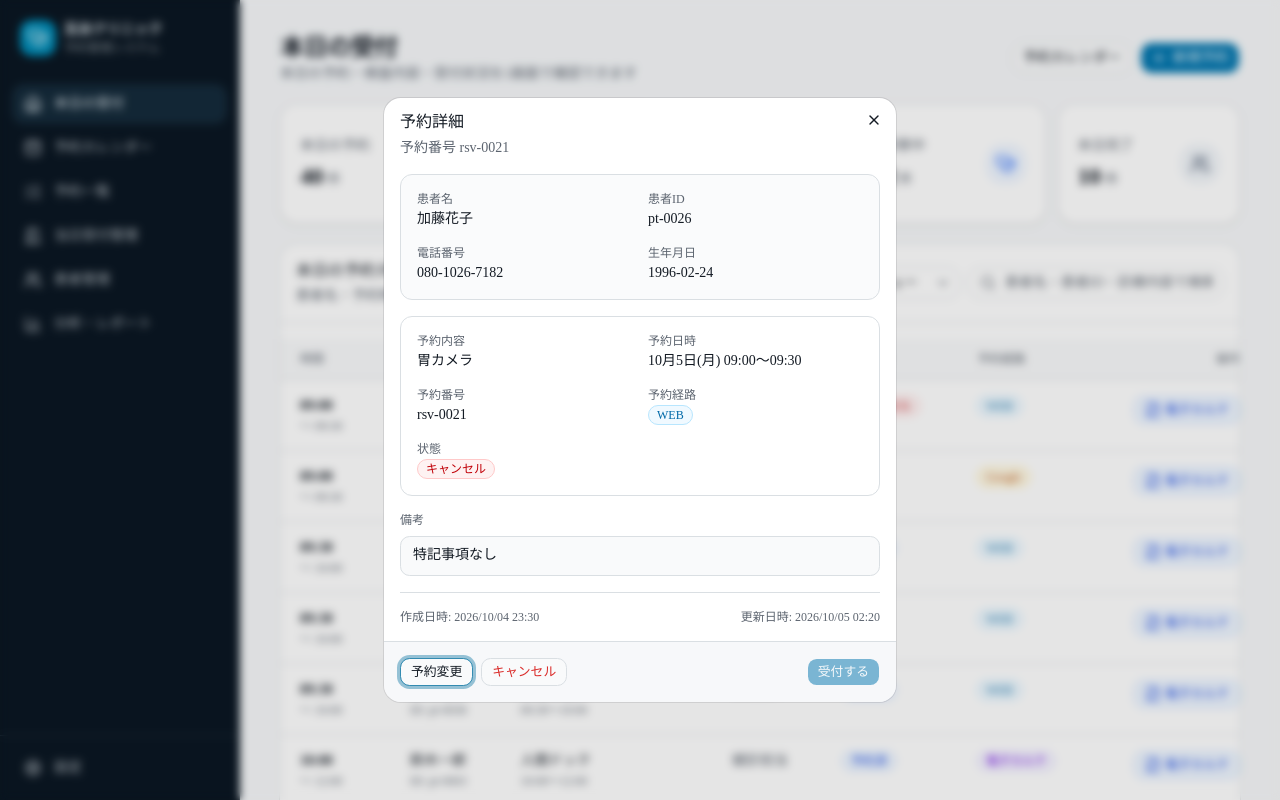
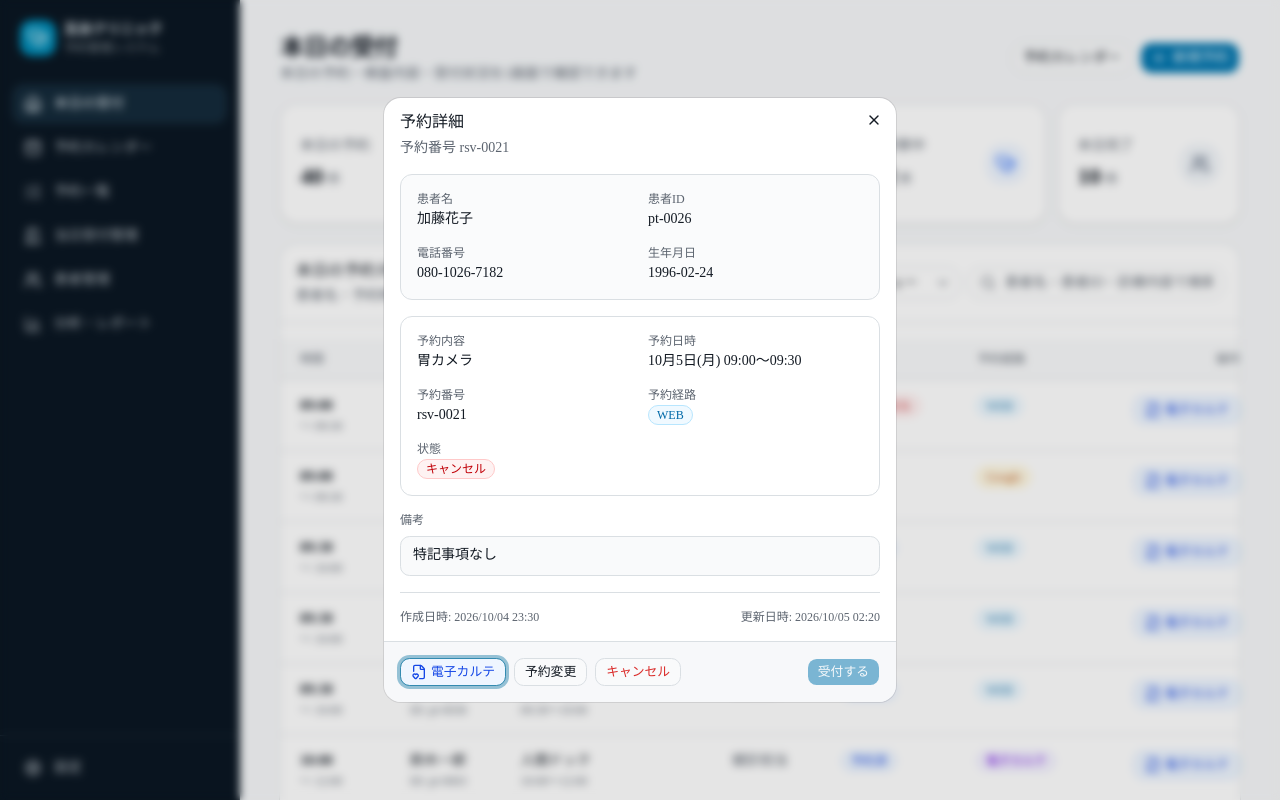
Before and after one commit to crestix-company/crestix-clinic-reservation-system, a Next.js app: page /admin in a window 1280 px wide. Both pictures are taken after a click on the element 770 px from the left and 415 px from the top of the page. Shown: the top 800 px of the page. Built offline with nearby package versions, Linux system fonts and the light colour scheme.

Commit message:
feat: add electronic chart action to reservation detail

```diff
--- a/src/components/reservations/reservation-detail-dialog.tsx
+++ b/src/components/reservations/reservation-detail-dialog.tsx
@@ -8,6 +8,7 @@ import { Textarea } from "@/components/ui/textarea";
 import { Label } from "@/components/ui/label";
 import { ReservationSourceBadge } from "./reservation-source-badge";
 import { ReservationStatusBadge } from "./reservation-status-badge";
+import { EhrLinkButton } from "@/components/integrations/ehr-link-button";
 import { formatDateJp, formatDateTimeFull } from "@/lib/date";
 import type { EnrichedReservation } from "@/lib/services/types";
 import type { ReservationStatus } from "@/types/domain";
@@ -95,7 +96,8 @@ export function ReservationDetailDialog({ reservation, open, onOpenChange, onSta
         </section>
 
         <DialogFooter className="flex-row justify-between gap-2 sm:justify-between">
-          <div className="flex gap-2">
+          <div className="flex flex-wrap gap-2">
+            <EhrLinkButton patientId={reservation.patient.id} patientName={reservation.patient.name} compact />
             <Button variant="outline" size="sm" onClick={() => setRescheduling((v) => !v)}>
               予約変更
             </Button>
```
